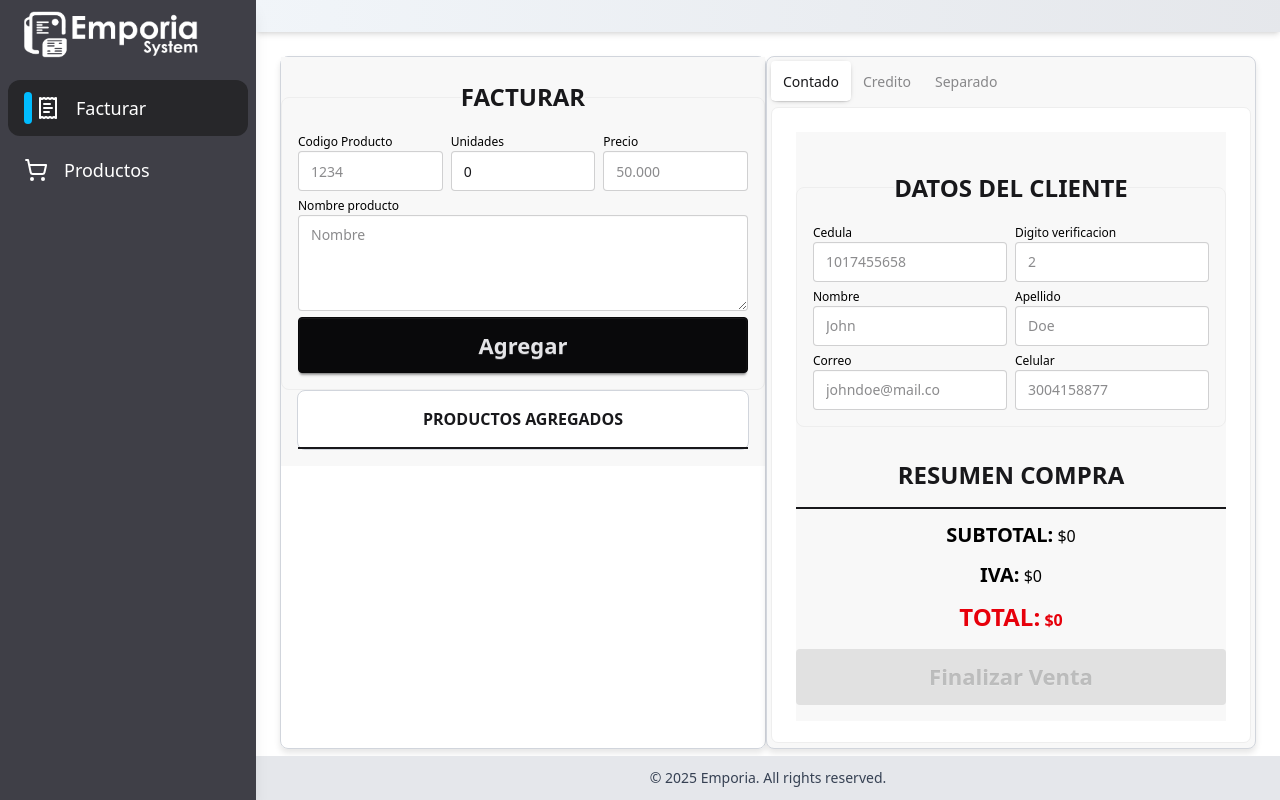
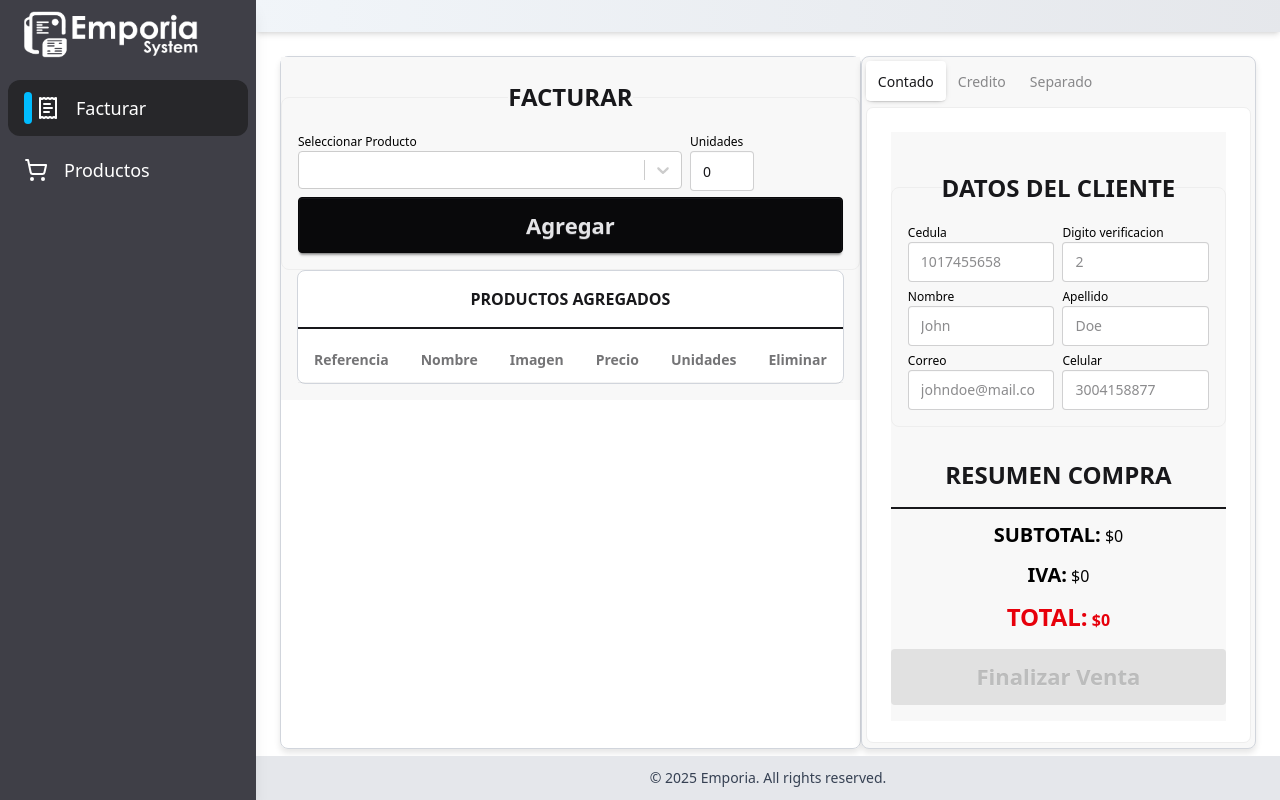
Before and after one commit to DaveB4r/emporia-demo, a React (Vite) app: page /facturar in a window 1280 px wide. Built offline with nearby package versions, Linux system fonts and the light colour scheme.

Commit message:
adding react select

```diff
--- a/package.json
+++ b/package.json
@@ -17,6 +17,7 @@
     "react": "^19.1.0",
     "react-dom": "^19.1.0",
     "react-router-dom": "^7.7.0",
+    "react-select": "^5.10.2",
     "tailwindcss": "^4.1.11"
   },
   "devDependencies": {
--- a/src/components/facturar/GeneralForm.tsx
+++ b/src/components/facturar/GeneralForm.tsx
@@ -1,39 +1,46 @@
 import type { IProducto } from "../../interfaces/IProducto";
-import {
-  useEffect,
-  useState,
-  type Dispatch,
-  type FormEvent,
-  type SetStateAction,
-} from "react";
+import { useEffect, useState, type FormEvent } from "react";
 import ToastMessage from "../resources/ToastMessage";
-import { formatWithSeparator } from "../../utils/formatValue";
+import { useAppContext } from "../../context/AppContext";
+import type { IOption } from "../../interfaces/IOption";
+import Select from "react-select";
+import TableProductosFacturar from "./TableProductosFacturar";
 
-type Props = {
-  productos: IProducto[];
-  setProductos: Dispatch<SetStateAction<IProducto[]>>;
-};
-
-const GeneralForm = ({ productos, setProductos }: Props) => {
-  let id = Math.random().toString(36).substring(2, 10);
+const GeneralForm = () => {
+  const initialOption: IOption = {
+    value: "",
+    label: "",
+  };
+  const { state } = useAppContext();
+  const [productosFacturar, setProductosFacturar] = useState<IProducto[]>([]);
+  const [errors, setErrors] = useState({
+    productoSelected: "",
+    unidades: "",
+  });
+  const [productoSelected, setProductoSelected] = useState("");
+  const [selectedOption, setSelectedOption] = useState<IOption>(initialOption);
+  const [unidades, setUnidades] = useState(0);
+  const [options, setOptions] = useState<IOption[]>([initialOption]);
   const [toastInfo, setToastInfo] = useState({
     show: false,
     message: "",
     type: "",
   });
-  const [formInputs, setFormInputs] = useState<IProducto>({
-    id: id,
-    nombre: "",
-    referencia: "",
-    unidades: 0,
-    precioVenta: "",
-  });
-  const [errors, setErrors] = useState({
-    referencia: "",
-    unidades: "",
-    precioVenta: "",
-    nombre: "",
-  });
+
+  useEffect(() => {
+    setOptions([initialOption]);
+    if (options.length === 1) {
+      state.productos.map((producto) =>
+        setOptions((prev) => [
+          ...prev,
+          {
+            value: producto.id,
+            label: `${producto.referencia} ${producto.nombre} $${producto.precioVenta}`,
+          },
+        ])
+      );
+    }
+  }, []);
 
   useEffect(() => {
     const timer = setTimeout(() => {
@@ -48,41 +55,47 @@ const GeneralForm = ({ productos, setProductos }: Props) => {
 
   const handleSubmit = (e: FormEvent) => {
     e.preventDefault();
-    setErrors({ referencia: "", unidades: "", precioVenta: "", nombre: "" });
-    if (!formInputs.referencia) {
-      setErrors((prev) => ({
-        ...prev,
-        codigo: "Por favor indique el codigo del producto",
+    setErrors({
+      productoSelected: "",
+      unidades: "",
+    });
+    if (!productoSelected) {
+      setErrors((errors) => ({
+        ...errors,
+        productoSelected: "Porfavor seleccione un producto!",
       }));
-      return false;
-    } else if (formInputs.unidades === 0) {
-      setErrors((prev) => ({
-        ...prev,
-        unidades: "Las unidades deben ser mayor a 0",
+      return;
+    }
+    if (unidades === 0) {
+      setErrors((errors) => ({
+        ...errors,
+        unidades: "Seleccione al menos una unidad!",
       }));
-      return false;
-    } else if (!formInputs.precioVenta) {
-      setErrors((prev) => ({
-        ...prev,
-        precio: "Por favor indique el precio.",
-      }));
-      return false;
-    } else if (!formInputs.nombre) {
-      setErrors((prev) => ({
-        ...prev,
-        descripcion: "Por favor indique una descripcion.",
-      }));
-      return false;
+      return;
     }
-    id = Math.random().toString(36).substring(2, 10);
-    setProductos((prev) => [...prev, formInputs]);
-    setFormInputs({
-      id: id,
-      referencia: "",
-      unidades: 0,
-      precioVenta: "",
-      nombre: "",
+    let exists = false;
+    productosFacturar.map((productoFacturar) => {
+      if (
+        productoFacturar.id === productoSelected &&
+        productoFacturar.unidadesFacturar
+      ) {
+        productoFacturar.unidadesFacturar += unidades;
+        exists = true;
+      }
     });
+    if (!exists) {
+      state.productos.filter((producto) => {
+        if (producto.id === productoSelected) {
+          setProductosFacturar((prev) => [
+            ...prev,
+            { ...producto, unidadesFacturar: unidades },
+          ]);
+        }
+      });
+    }
+    setSelectedOption(initialOption);
+    setUnidades(0);
+    setProductoSelected("");
     setToastInfo({
       show: true,
       message: "Producto Guardado Satisfactoriamente",
@@ -101,20 +114,25 @@ const GeneralForm = ({ productos, setProductos }: Props) => {
         </legend>
         <div className="flex gap-2">
           <div className="form-control flex flex-col">
-            <label htmlFor="codigo" className="label text-black">
-              Codigo Producto
+            <label htmlFor="producto" className="label text-black">
+              Seleccionar Producto
             </label>
-            <input
-              type="text"
-              id="codigo"
-              className={`input ${errors.referencia && "input-error"}`}
-              placeholder="1234"
-              value={formInputs.referencia}
-              onChange={(e) =>
-                setFormInputs((prev) => ({ ...prev, codigo: e.target.value }))
-              }
+            <Select
+              options={options}
+              className={`w-96 ${errors.productoSelected && "border border-red-700"}`}
+              id="producto"
+              value={selectedOption}
+              onChange={(value) => {
+                setSelectedOption({
+                  value: value?.value as string,
+                  label: value?.label as string,
+                });
+                setProductoSelected(value?.value as string);
+              }}
             />
-            <small className="text-sm text-red-700">{errors.referencia}</small>
+            <small className="text-xs text-red-700">
+              {errors.productoSelected}
+            </small>
           </div>
           <div className="form-control flex flex-col">
             <label htmlFor="unidades" className="label text-black">
@@ -123,57 +141,15 @@ const GeneralForm = ({ productos, setProductos }: Props) => {
             <input
               type="number"
               id="unidades"
-              className={`input ${errors.unidades && "input-error"}`}
+              className={`w-16 input ${errors.unidades && "input-error"}`}
               placeholder="2"
-              value={formInputs.unidades}
-              onChange={(e) =>
-                setFormInputs((prev) => ({
-                  ...prev,
-                  unidades: Number(e.target.value),
-                }))
-              }
+              value={unidades}
+              onChange={(e) => setUnidades(Number(e.target.value))}
             />
-            <small className="text-sm text-red-700">{errors.unidades}</small>
+            <small className="text-xs text-red-700">
+              {errors.unidades}
+            </small>
           </div>
-          <div className="form-control flex flex-col">
-            <label htmlFor="precio" className="label text-black">
-              Precio
-            </label>
-            <input
-              type="text"
-              id="precio"
-              className={`input ${errors.precioVenta && "input-error"}`}
-              placeholder="50.000"
-              value={formInputs.precioVenta}
-              onChange={(e) =>
-                setFormInputs((prev) => ({
-                  ...prev,
-                  precio: formatWithSeparator(e.target.value),
-                }))
-              }
-            />
-            <small className="text-sm text-red-700">{errors.precioVenta}</small>
-          </div>
-        </div>
-        <div className="form-control flex flex-col">
-          <label htmlFor="nombre" className="text-black">
-            Nombre producto
-          </label>
-          <textarea
-            id="nombre"
-            className={`textarea h-24 w-full ${
-              errors.nombre && "textarea-error"
-            }`}
-            placeholder="Nombre"
-            value={formInputs.descripcion}
-            onChange={(e) =>
-              setFormInputs((prev) => ({
-                ...prev,
-                descripcion: e.target.value,
-              }))
-            }
-          />
-          <small className="text-sm text-red-700">{errors.nombre}</small>
         </div>
         <button
           type="submit"
@@ -188,7 +164,10 @@ const GeneralForm = ({ productos, setProductos }: Props) => {
             Productos agregados
           </h3>
         </div>
-        {/* <TableProductos /> */}
+        <TableProductosFacturar
+          productosFacturar={productosFacturar}
+          setProductosFacturar={setProductosFacturar}
+        />
       </div>
     </form>
   );
--- /dev/null
+++ b/src/components/facturar/TableProductosFacturar.tsx
@@ -0,0 +1,61 @@
+import type { Dispatch, SetStateAction } from "react";
+import type { IProducto } from "../../interfaces/IProducto";
+import { X } from "lucide-react";
+
+type Props = {
+  productosFacturar: IProducto[];
+  setProductosFacturar: Dispatch<SetStateAction<IProducto[]>>;
+};
+
+const TableProductosFacturar = ({
+  productosFacturar,
+  setProductosFacturar,
+}: Props) => {
+  const deleteProducto = (id: string) => {
+    setProductosFacturar(
+      productosFacturar.filter((producto) => producto.id !== id)
+    );
+  };
+
+  return (
+    <div className="overflow-x-auto">
+      <table className="table table-zebra">
+        <thead>
+          <tr>
+            <th>Referencia</th>
+            <th>Nombre</th>
+            <th>Imagen</th>
+            <th>Precio</th>
+            <th>Unidades</th>
+            <th>Eliminar</th>
+          </tr>
+        </thead>
+        <tbody>
+          {productosFacturar.map((producto) => (
+            <tr key={producto.id}>
+              <td>{producto.referencia}</td>
+              <td>{producto.nombre}</td>
+              <td>
+                <img
+                  src={producto.imagen}
+                  alt={producto.nombre}
+                  className="w-20 h-20 object-cover"
+                />
+              </td>
+              <td>{producto.precioVenta}</td>
+              <td>{producto.unidadesFacturar}</td>
+              <td>
+                <X
+                  className="w-8 h-8 text-red-600 cursor-pointer"
+                  onClick={() => deleteProducto(producto.id)}
+                />
+              </td>
+            </tr>
+          ))}
+        </tbody>
+      </table>
+    </div>
+  );
+};
+
+export default TableProductosFacturar;
--- /dev/null
+++ b/src/interfaces/IOption.ts
@@ -0,0 +1,4 @@
+export interface IOption {
+  value: string;
+  label: string;
+}
--- a/src/interfaces/IProducto.ts
+++ b/src/interfaces/IProducto.ts
@@ -10,6 +10,7 @@ export interface IProducto {
   referencia: string;
   descripcion?: string;
   unidades?: number;
+  unidadesFacturar?: number;
   variaciones?: IVariacion[];
 }
 
--- a/src/pages/Facturar.tsx
+++ b/src/pages/Facturar.tsx
@@ -10,7 +10,7 @@ const Facturar = () => {
   return (
     <div className="flex flex-col md:flex-row">
       <div className="shadow-[0px_4px_6px_0px_rgba(0,_0,_0,_0.1)] rounded-lg border border-gray-300 min-h-32 w-full">
-        <GeneralForm productos={productos} setProductos={setProductos} />
+        <GeneralForm />
       </div>
       <div className="tabs tabs-box w-full shadow-[0px_4px_6px_0px_rgba(0,_0,_0,_0.1)] rounded-lg border border-gray-300">
         <input
```
Also changed, not shown: src/components/productos/AddProduct.tsx (+8 -0 lines), 1 other file (tests, documents, lock files or other folders).
